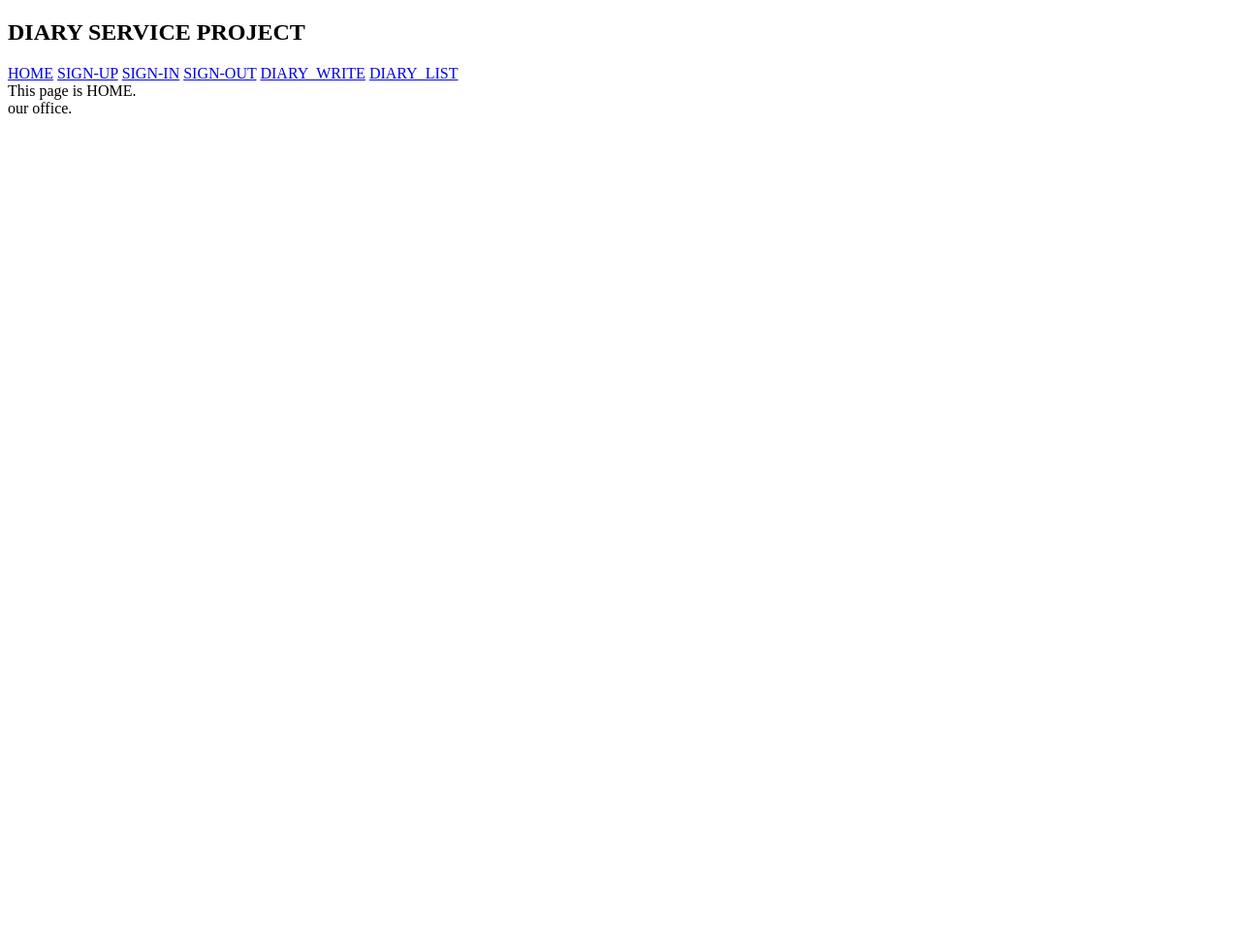
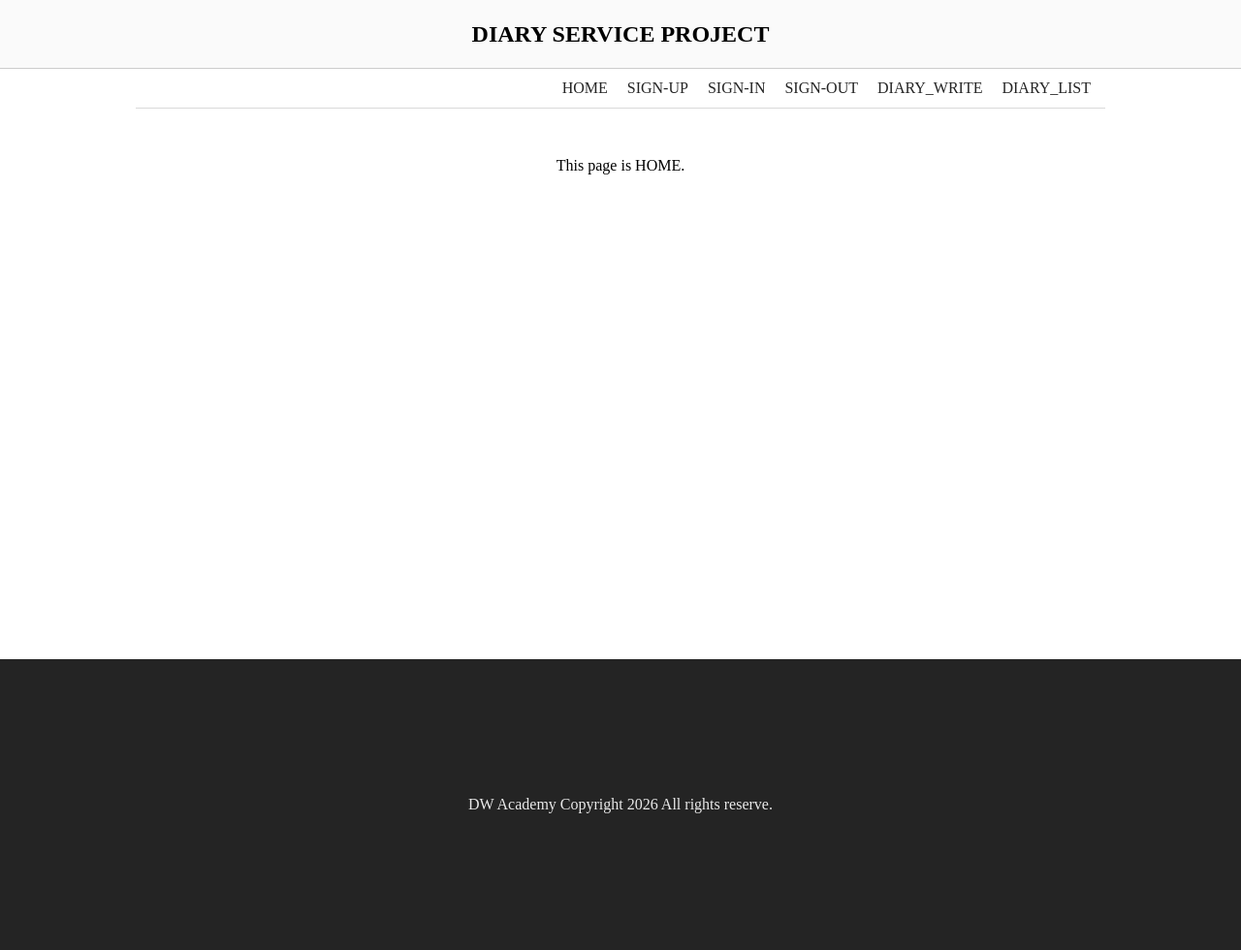
Before and after one commit to kgh260910/diaryServicePjt, a Java web app: page / in a window 1280 px wide. Shown: the whole page at 97% size. Before the commit the page ends 117 px from the top, so only its background shows below. Run offline with Tomcat 11, a stand-in JSP engine, Linux system fonts and the light colour scheme.

Commit message:
7교시 끝

```diff
--- a/src/main/java/com/office/member/MemberController.java
+++ b/src/main/java/com/office/member/MemberController.java
@@ -27,7 +27,10 @@ public class MemberController extends HttpServlet {
 		String nextPage = null;
 
 		switch (command) {
-		case "":
+		case "/signup_form.mem":
+
+			nextPage = "view/member/signup_form.jsp";
+
 			break;
 
 		}
--- a/src/main/webapp/index.jsp
+++ b/src/main/webapp/index.jsp
@@ -5,6 +5,9 @@
 <head>
 <meta charset="UTF-8">
 <jsp:include page="./view/include/title.jsp" />
+
+<link href="./res/css/index.css" rel="stylesheet" type="text/css">
+
 </head>
 <body>
 
@@ -14,7 +17,7 @@
 	<jsp:include page="./view/include/nav.jsp" />
 
 	<article>
-		<div>
+		<div class="article_wrap">
 			This page is HOME.
 		</div>
 	</article>
--- /dev/null
+++ b/src/main/webapp/res/css/common.css
@@ -0,0 +1,13 @@
+* {
+	margin: 0;
+	padding: 0;
+}
+
+a {
+	color: #242424;
+	text-decoration: none;
+}
+
+a:hover {
+	text-decoration: underline;
+}
--- /dev/null
+++ b/src/main/webapp/res/css/include/footer.css
@@ -0,0 +1,11 @@
+footer {
+    width: 100%;
+}
+
+footer div.footer_wrap {
+    height: 300px;
+    line-height: 300px;
+    background-color: #242424;
+    color: rgba(255, 255, 255, .9);
+    text-align: center;
+}
--- /dev/null
+++ b/src/main/webapp/res/css/include/header.css
@@ -0,0 +1,11 @@
+header {
+	width: 100%;
+}
+
+header div.header_wrap {
+	text-align: center;
+	height: 70px;
+	line-height: 70px;
+	border-bottom: 1px solid #ccc;
+	background-color: rgba(200, 200, 200, .1);
+}
--- /dev/null
+++ b/src/main/webapp/res/css/include/nav.css
@@ -0,0 +1,20 @@
+nav {
+	width: 1000px;
+	margin: 0 auto;
+}
+
+nav div.nav_wrap {
+	text-align: right;
+	height: 40px;
+	line-height: 40px;
+	border-bottom: 1px solid #dadada;
+}
+
+nav div.nav_wrap a {
+	display: inline-block;
+	margin: 0 8px;
+}
+
+nav div.nav_wrap a:last-child {
+	margin-right: 15px;
+}
--- /dev/null
+++ b/src/main/webapp/res/css/index.css
@@ -0,0 +1,8 @@
+article {
+	width: 1000px;
+	margin: 50px auto 500px;
+}
+
+article div.article_wrap {
+	text-align: center;
+}
--- a/src/main/webapp/view/include/footer.jsp
+++ b/src/main/webapp/view/include/footer.jsp
@@ -1,7 +1,11 @@
 <%@ page language="java" contentType="text/html; charset=UTF-8"
     pageEncoding="UTF-8"%>
+
+
+<link href="./res/css/include/footer.css" rel="stylesheet" type="text/css">
+
 <footer>
-		<div>
-			our office.
+		<div class="footer_wrap">
+			DW Academy Copyright 2026 All rights reserve.
 		</div>
 </footer>
--- a/src/main/webapp/view/include/header.jsp
+++ b/src/main/webapp/view/include/header.jsp
@@ -1,7 +1,11 @@
 <%@ page language="java" contentType="text/html; charset=UTF-8"
     pageEncoding="UTF-8"%>
+
+<%-- index.jsp 기준으로 경로를 찾았습니다. --%>
+<link href="./res/css/include/header.css" rel="stylesheet" type="text/css">
+
 <header>
-		<div>
+		<div class="header_wrap">
 			<h2>
 				DIARY SERVICE PROJECT
 			</h2>
--- a/src/main/webapp/view/include/nav.jsp
+++ b/src/main/webapp/view/include/nav.jsp
@@ -1,12 +1,15 @@
 <%@ page language="java" contentType="text/html; charset=UTF-8"
     pageEncoding="UTF-8"%>
+
+<link href="./res/css/include/nav.css" rel="stylesheet" type="text/css">
+
 <nav>
-		<div>
-			<a href="#none">HOME</a>
-			<a href="#none">SIGN-UP</a>
-			<a href="#none">SIGN-IN</a>
-			<a href="#none">SIGN-OUT</a>
-			<a href="#none">DIARY_WRITE</a>
-			<a href="#none">DIARY_LIST</a>
+		<div class="nav_wrap">
+			<a href="<%= request.getContextPath() %>/">HOME</a>
+			<a href="<%= request.getContextPath() %>/signup_form.mem">SIGN-UP</a>
+			<a href="<%= request.getContextPath() %>/signin_form.mem">SIGN-IN</a>
+			<a href="<%= request.getContextPath() %>/signout_confirm.mem">SIGN-OUT</a>
+			<a href="<%= request.getContextPath() %>/diary_write_form.dir">DIARY_WRITE</a>
+			<a href="<%= request.getContextPath() %>/diary_list.dir">DIARY_LIST</a>
 		</div>
 </nav>
--- a/src/main/webapp/view/include/title.jsp
+++ b/src/main/webapp/view/include/title.jsp
@@ -1,4 +1,7 @@
 <%@ page language="java" contentType="text/html; charset=UTF-8"
     pageEncoding="UTF-8"%>
 
+
+<link href="./res/css/common.css" rel="stylesheet" type="text/css">
+
 <title>OUR DIARY</title>
```
Also changed, not shown: src/main/webapp/view/member/signup_form.jsp (added, +28 -0 lines), 1 other file.
